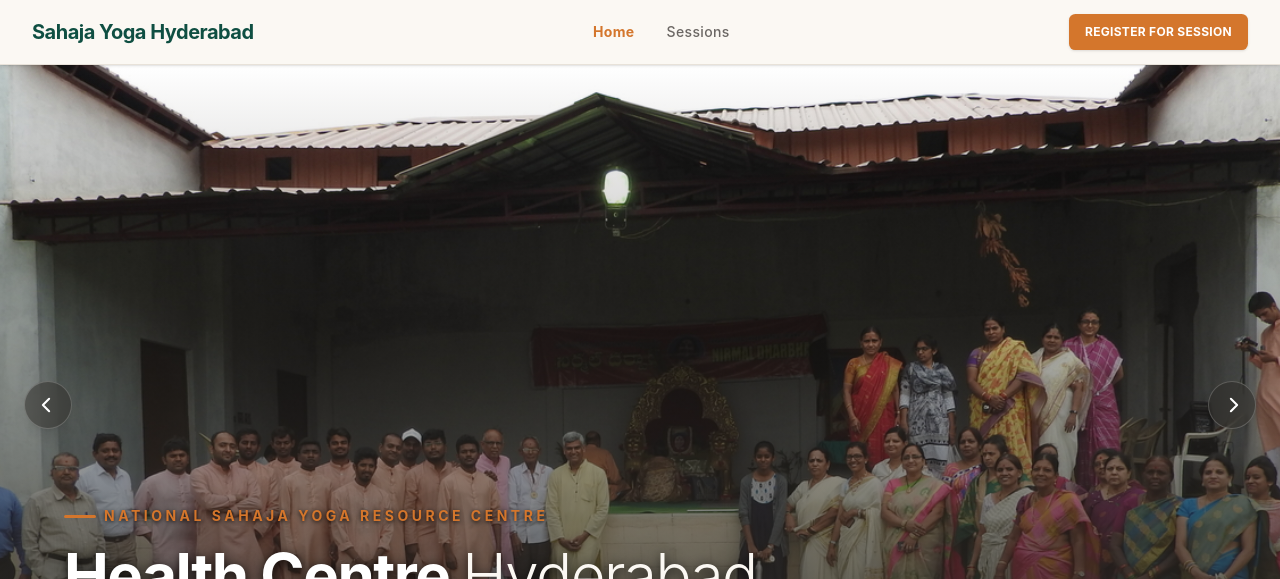
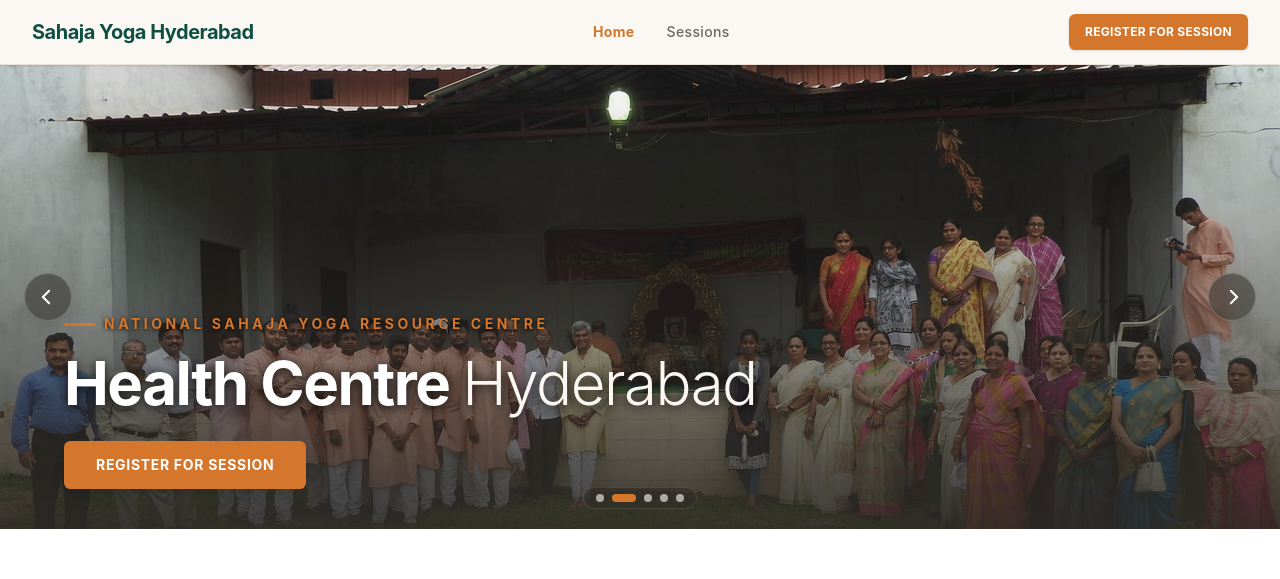
Before and after one commit to Sahaja-Yoga-Telangana/SYHealthCentre_HYD, a Next.js app: page / in a window 1280 px wide. Shown: the top 579 px of the page. Built offline with nearby package versions, Linux system fonts and the light colour scheme; no server answers; the database is empty.

Commit message:
fix: reduce hero section height for a compact and well-proportioned layout

```diff
--- a/src/app/page.tsx
+++ b/src/app/page.tsx
@@ -43,11 +43,11 @@ export default async function Home() {
       <HeaderNav announcement={settings.announcementBanner} />
 
       {/* 1. Hero Section */}
-      <section id="hero" className="relative h-[65vh] sm:h-[75vh] lg:h-[85vh] scroll-mt-24">
+      <section id="hero" className="relative h-[42vh] sm:h-[50vh] lg:h-[58vh] max-h-[560px] scroll-mt-24">
         <HeroCarousel />
 
         {/* Clean Hero Text Overlay */}
-        <div className="absolute inset-0 flex flex-col justify-end z-20 px-6 sm:px-10 lg:px-16 pb-12 sm:pb-16 pointer-events-none">
+        <div className="absolute inset-0 flex flex-col justify-end z-20 px-6 sm:px-10 lg:px-16 pb-8 sm:pb-10 pointer-events-none">
           <div className="max-w-3xl space-y-3 pointer-events-auto">
             <div className="flex items-center space-x-2">
               <div className="w-8 h-[3px] bg-saffron rounded-full"></div>
```
